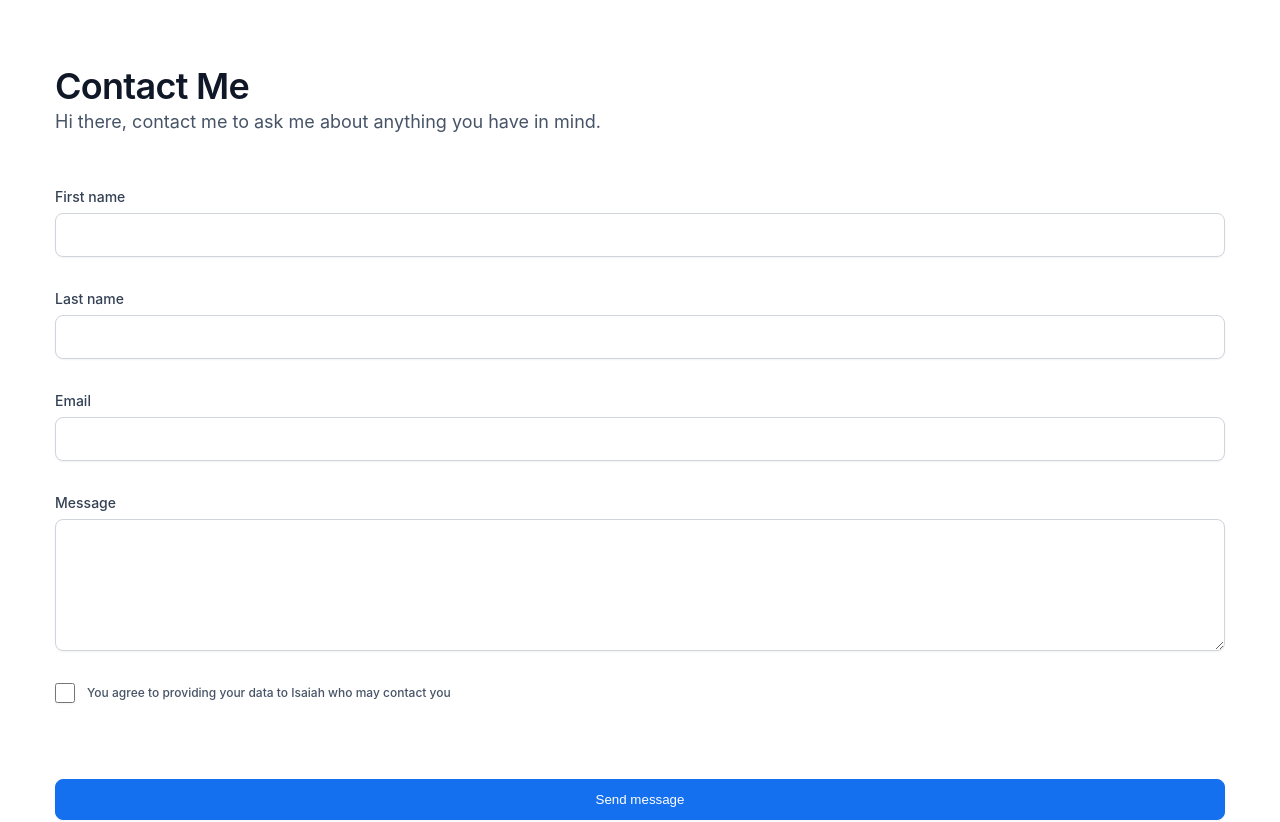
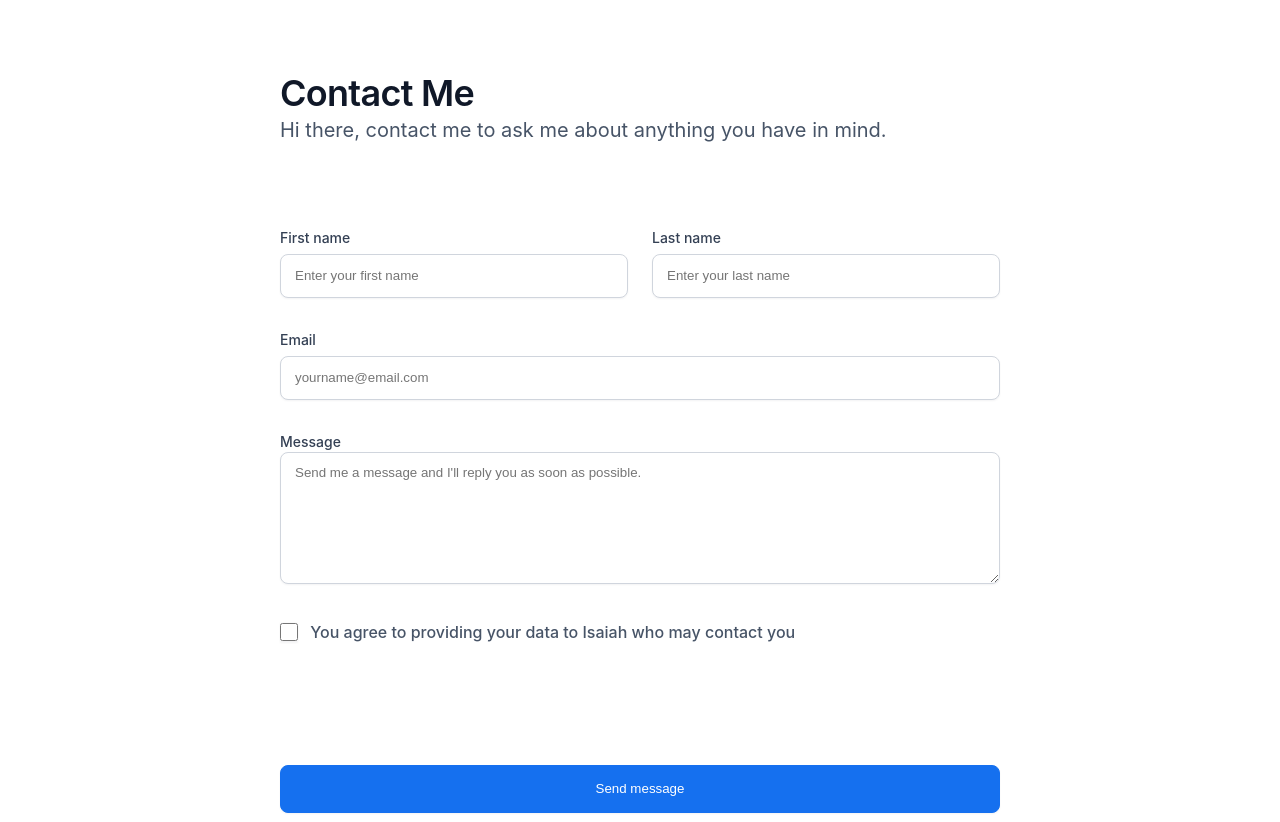
Before and after one commit to evansaizik/HNG_TASK_ONE, a React (Create React App) app: page /contact in a window 1280 px wide. Shown: the top 822 px of the page. Built offline with nearby package versions, Linux system fonts and the light colour scheme.

Commit message:
style: modification of the Footer and contact form web display

```diff
--- a/src/components/Body/Container.module.css
+++ b/src/components/Body/Container.module.css
@@ -16,7 +16,7 @@
   align-items: flex-start;
   padding: 0px;
   gap: 32px;
-  width: 80%;
+  width: 91.4%;
   height: 700px;
 }
 
--- a/src/components/Footer/Footer.module.css
+++ b/src/components/Footer/Footer.module.css
@@ -18,7 +18,7 @@
   align-items: flex-start;
   padding: 32px 0px 0px;
   gap: 16px;
-  width: 80%;
+  width: 91.4%;
   height: 132px;
 }
 
--- a/src/components/pages/Contact.js
+++ b/src/components/pages/Contact.js
@@ -8,21 +8,23 @@ const Contact = () => {
       <p>Hi there, contact me to ask me about anything you have in mind.</p>
     </header>
     <form>
-      <div>
-        <label htmlFor="first_name">First name</label>
-        <input id="first_name"/>
+      <div className={classes.name}>
+        <div className={classes.row}>
+          <label htmlFor="first_name">First name</label>
+          <input placeholder="Enter your first name" id="first_name"/>
+        </div>
+        <div className={classes.row}>
+          <label htmlFor="last_name">Last name</label>
+          <input placeholder="Enter your last name" id="last_name"/>
+        </div>
       </div>
-      <div>
-        <label htmlFor="last_name">Last name</label>
-        <input id="last_name"/>
-      </div>
-      <div>
+      <div className={classes.email}>
         <label htmlFor="email">Email</label>
-        <input id="email"/>
+        <input placeholder="yourname@email.com" id="email"/>
       </div>
       <div className={classes.text}>
         <label htmlFor="message">Message</label>
-        <textarea id="message"/>
+        <textarea placeholder="Send me a message and I'll reply you as soon as possible." id="message"/>
       </div>
       <div className={classes.check}>
         <input id="checkbox" type="checkbox"/>
--- a/src/components/pages/Contact.module.css
+++ b/src/components/pages/Contact.module.css
@@ -52,7 +52,21 @@ form {
   height: 592px;
 }
 
-form div {
+form .name {
+  display: flex;
+  flex-direction: column;
+  align-items: flex-start;
+  padding: 20px 0;
+  gap: 24px;
+  width: 91.4%;
+  height: 160px;
+}
+
+form .name .row {
+  width: 100%;
+}
+
+form .email, form .message {
   display: flex;
   flex-direction: column;
   align-items: flex-start;
@@ -89,6 +103,7 @@ form div input {
 
 form .text {
   height: 158px;
+  width: 91.4%;
 }
 
 form div textarea {
@@ -103,6 +118,7 @@ form div textarea {
   border: 1px solid #D0D5DD;
   box-shadow: 0px 1px 2px rgba(16, 24, 40, 0.05);
   border-radius: 8px;
+  font-family: Arial, Helvetica, sans-serif;
 }
 
 form .check {
@@ -155,7 +171,72 @@ button {
 }
 
 @media screen and (min-width: 768px) {
-  .container {
-    width: 80%;
+  .header {
+    width: 720px;
+    height: 94px;
+  }
+
+  .header h1 {
+    width: 448px;
+    height: 44px;
+  }
+
+  .header p {
+    font-size: 2rem;
+    line-height: 30px;
+  }
+
+  form {
+    align-items: flex-start;
+    gap: 32px;
+    width: 720px;
+    height: 474px;
+  }
+
+  form .name {
+    display: flex;
+    flex-direction: row;
+    align-items: flex-start;
+    padding: 0px;
+    gap: 24px;
+    width: 720px;
+    height: 70px;
+  }
+
+  form .name .row {
+    display: flex;
+    flex-direction: column;
+    align-items: flex-start;
+    padding: 0px;
+    gap: 6px;
+    width: 348px;
+    height: 70px;
+  }
+
+  form .email {
+    display: flex;
+    flex-direction: column;
+    align-items: flex-start;
+    padding: 0px;
+    gap: 6px;
+    width: 720px;
+    height: 70px;
+  }
+
+  form .text {
+    height: 158px;
+    width: 720px;
+  }
+
+  form .check label {
+    padding: 0px;
+    gap: 2px;
+    width: 688px;
+    height: 24px;
+    font-size: 1.6rem;
+  }
+
+  button {
+    width: 720px;
   }
 }
```
